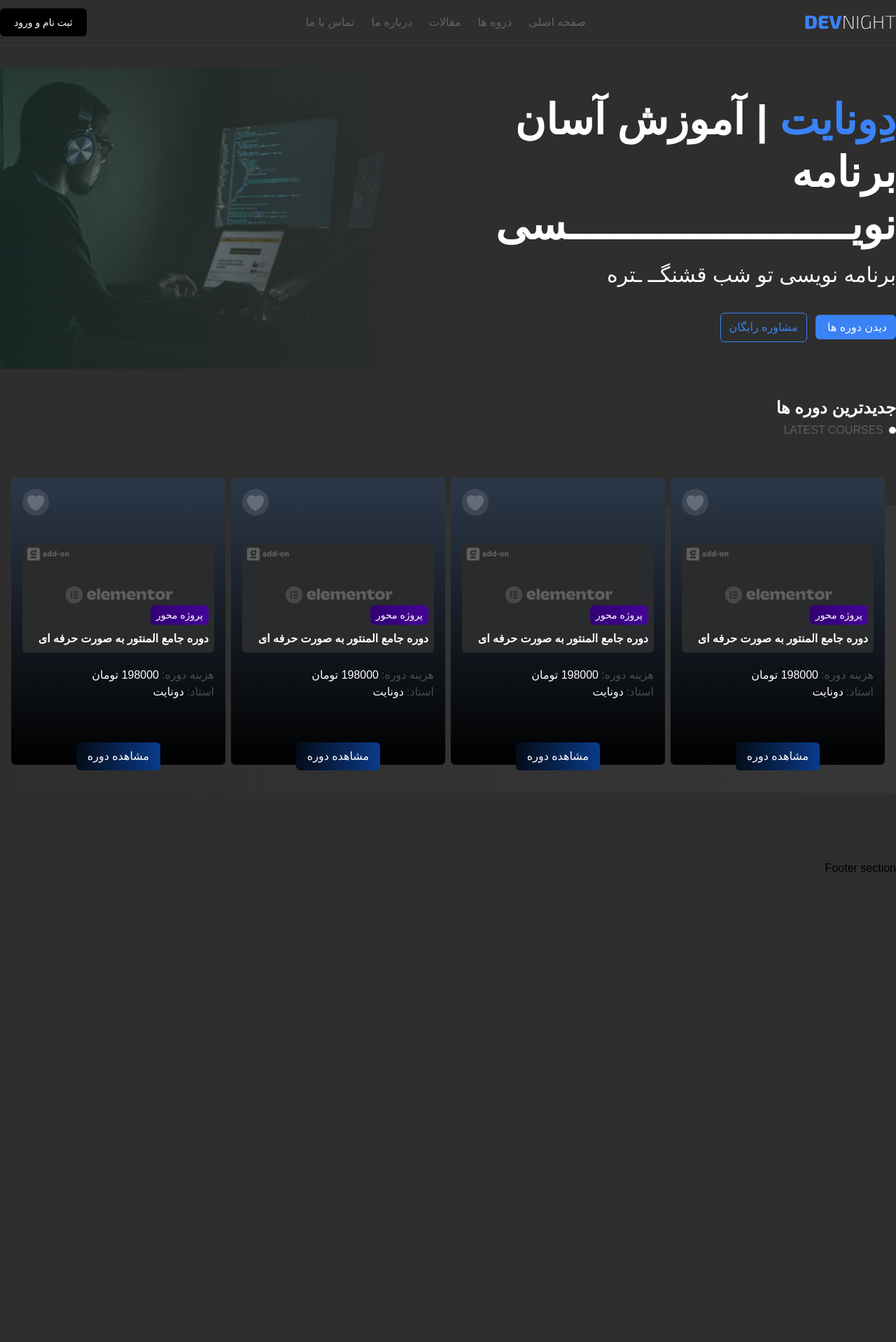
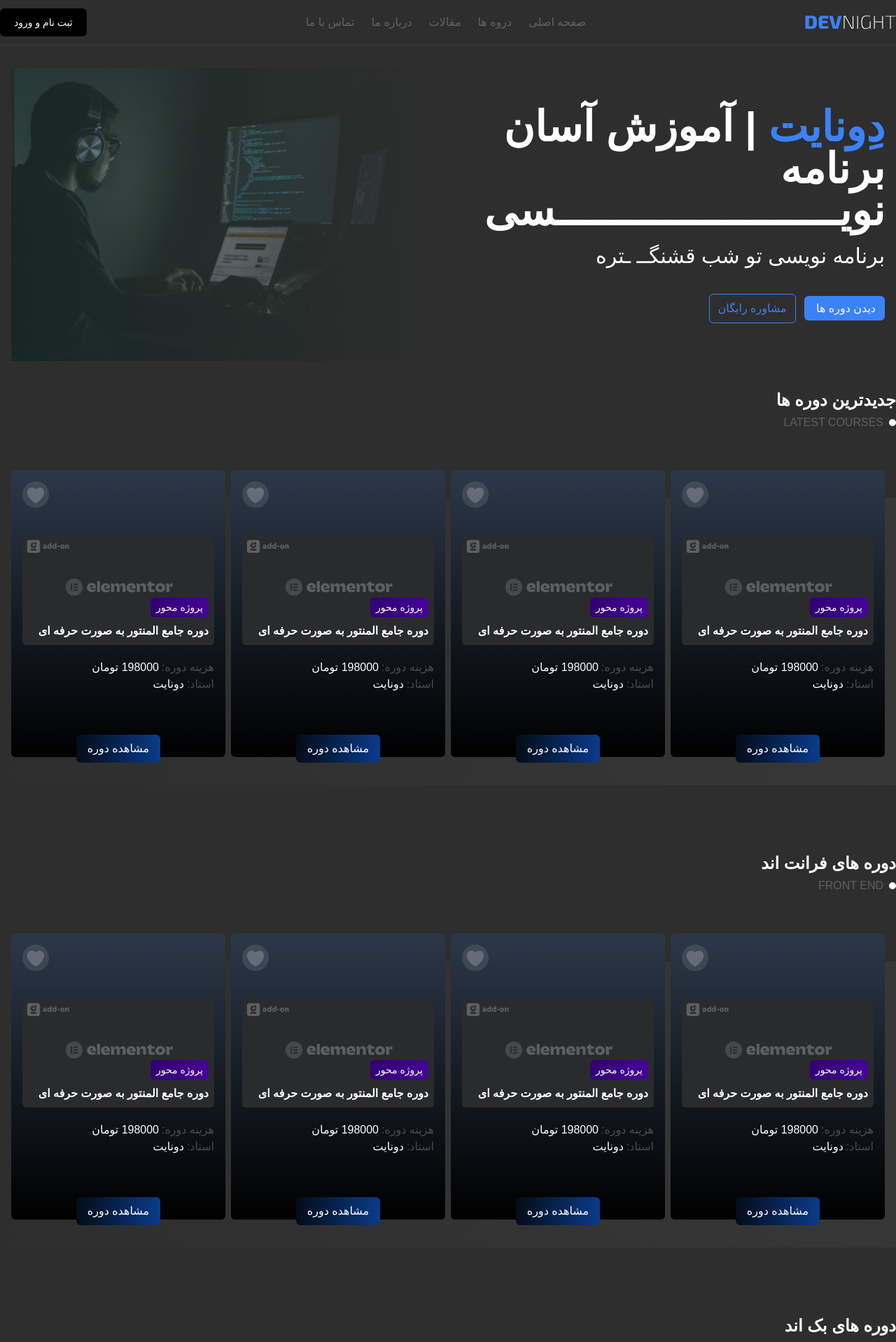
Before and after one commit to devnight8/front-devnight, a Next.js app: page / in a window 1280 px wide. Shown: the top 1918 px of the page at 70% size. Before the commit the page ends 1253 px from the top, so only its background shows below. Built offline with nearby package versions, Linux system fonts and the light colour scheme; no server answers; a web font is replaced by a local one.

Commit message:
section front end & back end is added in home-page

```diff
--- a/src/components/layout/DashboardSidbarLayout.js
+++ b/src/components/layout/DashboardSidbarLayout.js
@@ -1,14 +1,18 @@
 "use client";
 import {signOut} from "next-auth/react";
 import Link from "next/link";
+import {useRouter} from "next/navigation";
 import toast, {Toaster} from "react-hot-toast";
 
 function DashboardSidbarLayout({children, session}) {
   const emailUser = session?.user.email;
+  const router = useRouter();
+
   const signOutHandler = () => {
     toast.success("با موفقیت خارج شدید");
     setInterval(() => {
       signOut();
+      router.push("/");
     }, 1500);
   };
   return (
--- a/src/components/module/Intro.jsx
+++ b/src/components/module/Intro.jsx
@@ -4,16 +4,16 @@ import introLeftImg from "@/public/images/left-hero.png"
 import Link from 'next/link'
 function Intro() {
   return (
-    <section className='flex items-center justify-between mt-8'>
-        <div className='w-1/2 flex flex-col'>
-            <h1 className="text-white text-6xl leading-tight font-bold"><span className='text-primary'>دِونایت</span> | آموزش آسان برنامه نویـــــــــــــــــــــــسی</h1>
-            <p className='text-white text-3xl my-4 font-thin'>برنامه نویسی تو شب قشنگــ ـتره</p>
+    <section className='flex flex-col md:flex-row items-center justify-between mt-8 px-4'>
+        <div className=' flex flex-col items-center md:items-start md:w-1/2 mb-6 md:mb-0'>
+            <h1 className="text-white text-4xl lg:text-6xl text-center md:text-right leading-tight font-bold"><span className='text-primary'>دِونایت</span> | آموزش آسان برنامه نویـــــــــــــــــــــــسی</h1>
+            <p className='text-white text-2xl  lg:text-3xl my-4 font-thin md:text-right'>برنامه نویسی تو شب قشنگــ ـتره</p>
             <div className='mt-5'>
                 <Link href="/courses" className='bg-primary text-white ml-3 border border-transparent hover:bg-blue-800 transition-all rounded-md py-2 px-3'>دیدن دوره ها </Link>
                 <button className='border border-primary text-primary hover:text-blue-300  hover:border-blue-300  rounded-md py-2 px-3 transition-all'>مشاوره رایگان</button>
             </div>
         </div>
-        <div className='w-1/2 relative after:content[""] after:absolute after:bg-gradient-to-l from-[#2E2E2E]  after:w-full after:h-full after:top-0 after:bottom-0 after:z-30'>
+        <div className='md:w-1/2 relative after:content[""] after:absolute after:bg-gradient-to-l from-[#2E2E2E]  after:w-full after:h-full after:top-0 after:bottom-0 after:z-30'>
             <Image className='w-full bg-contain  ' src={introLeftImg} alt='intro image left' width={2000} height={2000}/>
         </div>
     </section>
--- a/src/components/module/LatestCoursesCard.jsx
+++ b/src/components/module/LatestCoursesCard.jsx
@@ -12,7 +12,7 @@ function LatestCoursesCard() {
 
   return (
     <section className="bg-gradient-to-l from-[#373737] to-[#2c384900] px-4 my-24 relative">
-      <div className="grid grid-cols-2 gap-4 md:grid-cols-4 justify-evenly md:gap-2 relative -top-10">
+      <div className="grid grid-cols-1 sm:grid-cols-2 gap-6 lg:grid-cols-4 justify-evenly md:gap-2 relative -top-10">
         <div className="bg-gradient-to-t from-[#000] group to-[#2C3849] rounded-md p-4 relative flex items-center justify-center flex-col">
           <button
             className="self-end p-1 bg-white/10 rounded-full text-3xl "
@@ -25,7 +25,7 @@ function LatestCoursesCard() {
               }
             />
           </button>
-          <div className="relative mb-5 mt-10">
+          <div className="relative mb-5 mt-10 w-full">
             <Image
               className="w-full h-auto rounded-md "
               src={product01}
@@ -67,7 +67,7 @@ function LatestCoursesCard() {
               }
             />
           </button>
-          <div className="relative mb-5 mt-10">
+          <div className="relative mb-5 mt-10 w-full">
             <Image
               className="w-full h-auto rounded-md "
               src={product01}
@@ -109,7 +109,7 @@ function LatestCoursesCard() {
               }
             />
           </button>
-          <div className="relative mb-5 mt-10">
+          <div className="relative mb-5 mt-10 w-full">
             <Image
               className="w-full h-auto rounded-md "
               src={product01}
@@ -151,7 +151,7 @@ function LatestCoursesCard() {
               }
             />
           </button>
-          <div className="relative mb-5 mt-10">
+          <div className="relative mb-5 mt-10 w-full">
             <Image
               className="w-full h-auto rounded-md "
               src={product01}
--- a/src/components/module/TitleSections.jsx
+++ b/src/components/module/TitleSections.jsx
@@ -2,7 +2,7 @@ import React from 'react'
 
 function TitleSections({title,titleEn}) {
   return (
-    <div className='flex items-start flex-col justify-start mt-10'>
+    <div className='flex items-start flex-col justify-start mt-10 px-4 md:px-0'>
         <h4 className='text-white text-2xl font-bold'>{title}</h4>
         <div className='flex mt-1 items-center justify-start'>
         <span className='w-[10px] h-[10px] rounded-full bg-white'></span>
--- a/src/components/template/DashboardPage.jsx
+++ b/src/components/template/DashboardPage.jsx
@@ -1,7 +1,6 @@
 
 
 function DashboardPage({createdAt,nickname}) {
-console.log(nickname)
   return (
     <div className="container flex ">
       <div className="flex items-center justify-center text-right flex-col w-full">
--- a/src/components/template/HomePage.js
+++ b/src/components/template/HomePage.js
@@ -9,6 +9,10 @@ function HomePage() {
       <Intro />
       <TitleSections title="جدیدترین دوره ها" titleEn="Latest courses" />
       <LatestCourses />
+      <TitleSections title="دوره های فرانت اند" titleEn="front end" />
+      <LatestCourses />
+      <TitleSections title="دوره های بک اند" titleEn="back end" />
+      <LatestCourses />
     </>
   );
 }
```
